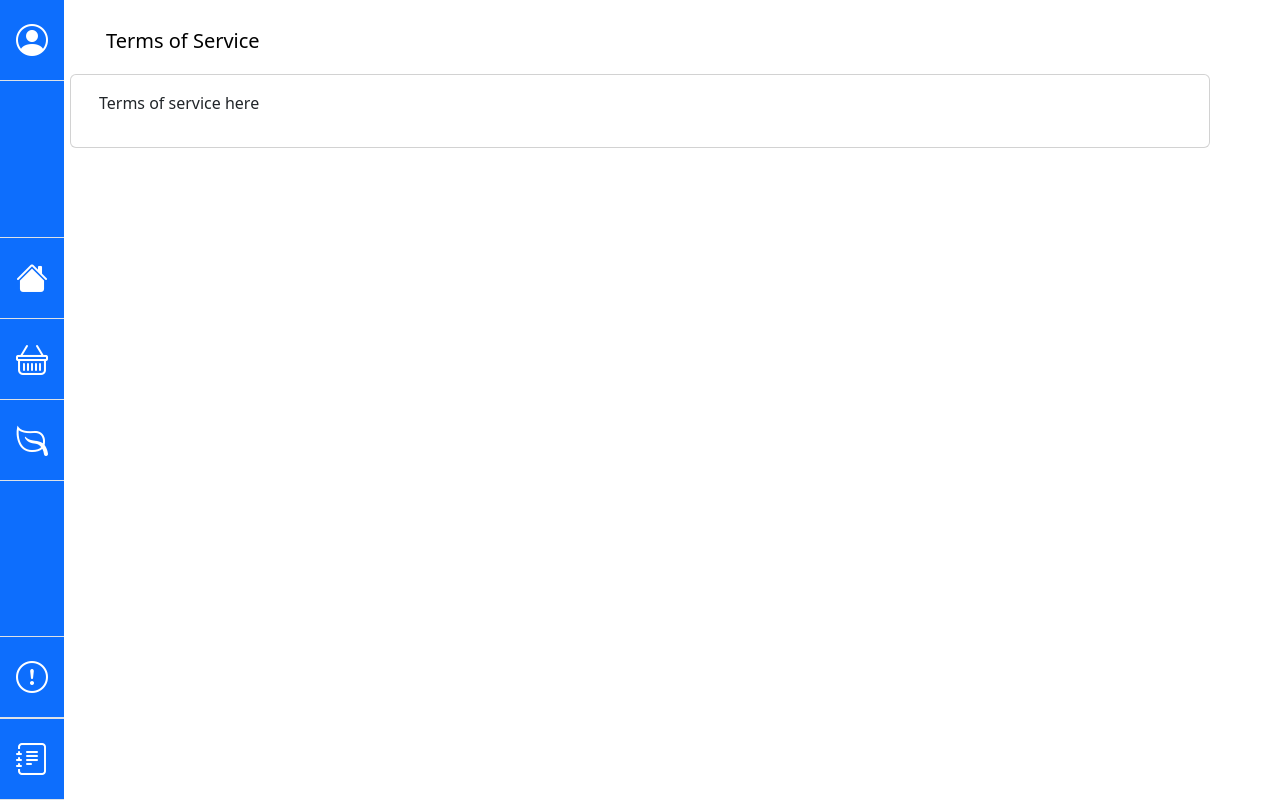
After one commit to BrianStadnicki/COM2020-team-project, a Django app: page /tos in a window 1280 px wide. The commit adds this page. Run offline with Django 5.2, Linux system fonts and the light colour scheme; some libraries are stand-ins or nearby versions.

Commit message:
Termos of service static view added with menu link

```diff
--- a/food-waste-rescue/main/templates/layout.html
+++ b/food-waste-rescue/main/templates/layout.html
@@ -46,6 +46,11 @@
                             <i class="bi bi-exclamation-circle" style="font-size: 2rem;" title="Report"></i>
                         </a>
                     </li>
+                    <li class="nav-item">
+                        <a class="nav-link active py-3 border-bottom border-top rounded-0" href="{% url 'tos_url' %}">
+                            <i class="bi bi-journal-text" style="font-size: 2rem;" title="Terms of Service"></i>
+                        </a>
+                    </li>
                     {% if user.user_type == "consumer" %}
                         <span class="badge text-bg-info fs-3">{{ reservation_streak }}</span>
                     {% endif %}
--- /dev/null
+++ b/food-waste-rescue/main/templates/main/tos.html
@@ -0,0 +1,21 @@
+{% extends 'layout.html' %}
+{% block content %}
+{% load static %}
+
+<div class="container-fluid">
+    <nav class="navbar">
+        <div class="container-fluid">
+            <h1 class="navbar-brand">Terms of Service</h1>
+        </div>
+    </nav>
+</div>
+
+<div class="row">
+    <div class="card mb-4">
+        <div class="card-body">
+            <p>Terms of service here</p>
+        </div>
+    </div>
+</div>
+
+{% endblock %}
--- a/food-waste-rescue/main/urls.py
+++ b/food-waste-rescue/main/urls.py
@@ -2,6 +2,7 @@ from django.urls import include, path
 from . import views
 from django.conf import settings
 from django.contrib.auth import views as auth_views
+from django.views.generic import TemplateView
 
 if settings.DEBUG:
     from debug_toolbar.toolbar import debug_toolbar_urls
@@ -23,6 +24,7 @@ urlpatterns = [
     ),
     path("impact", views.impact_view, name="impact_view_url"),
     path("accessibility", views.accessibility_view, name="accessibility_view_url"),
+    path("tos", TemplateView.as_view(template_name="main/tos.html"), name="tos_url"),
     path("accounts/register/", views.registerUser, name="register"),
     path("accounts/seller", views.seller_profile, name="seller_profile_view_url")
 ]
```
